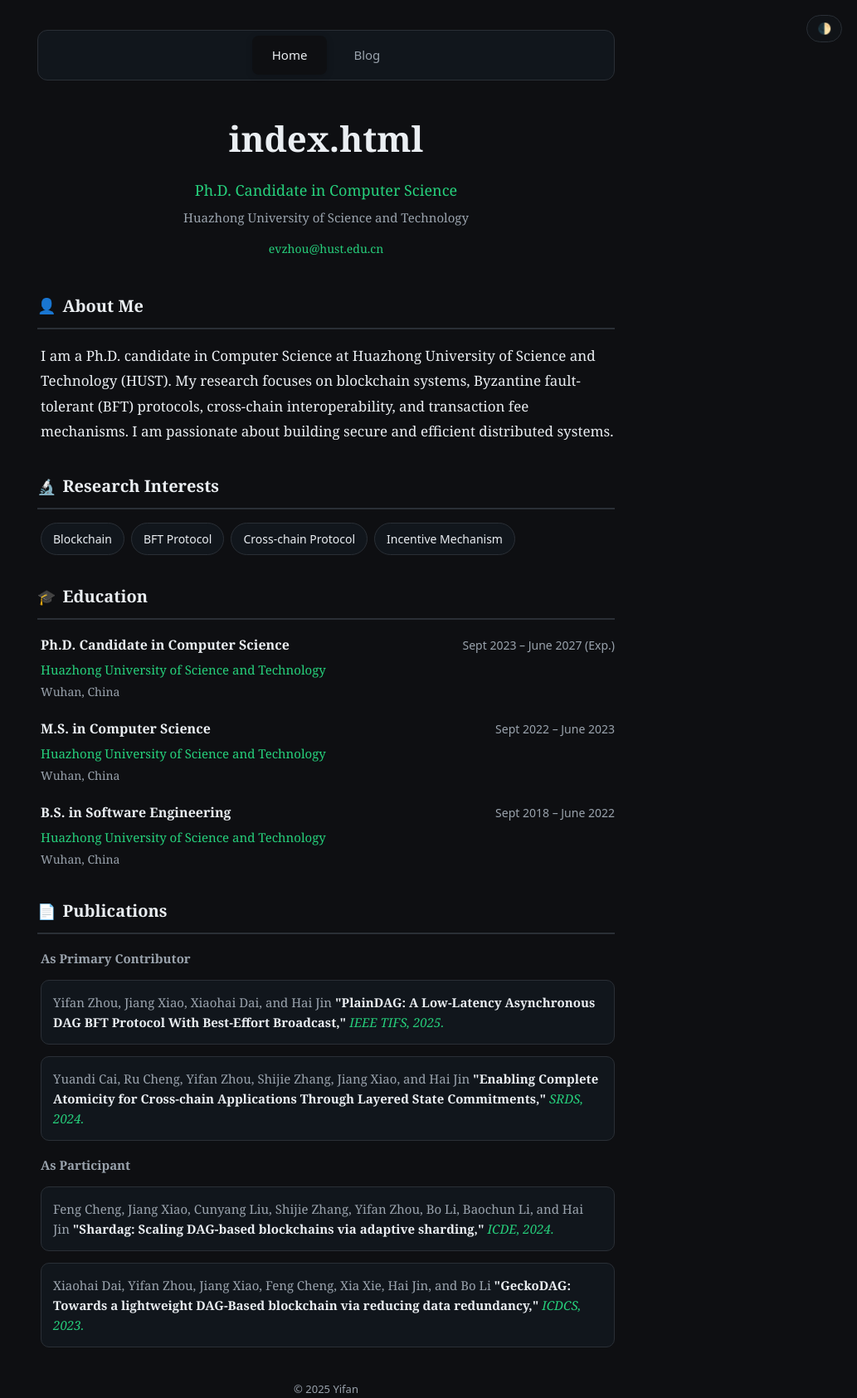
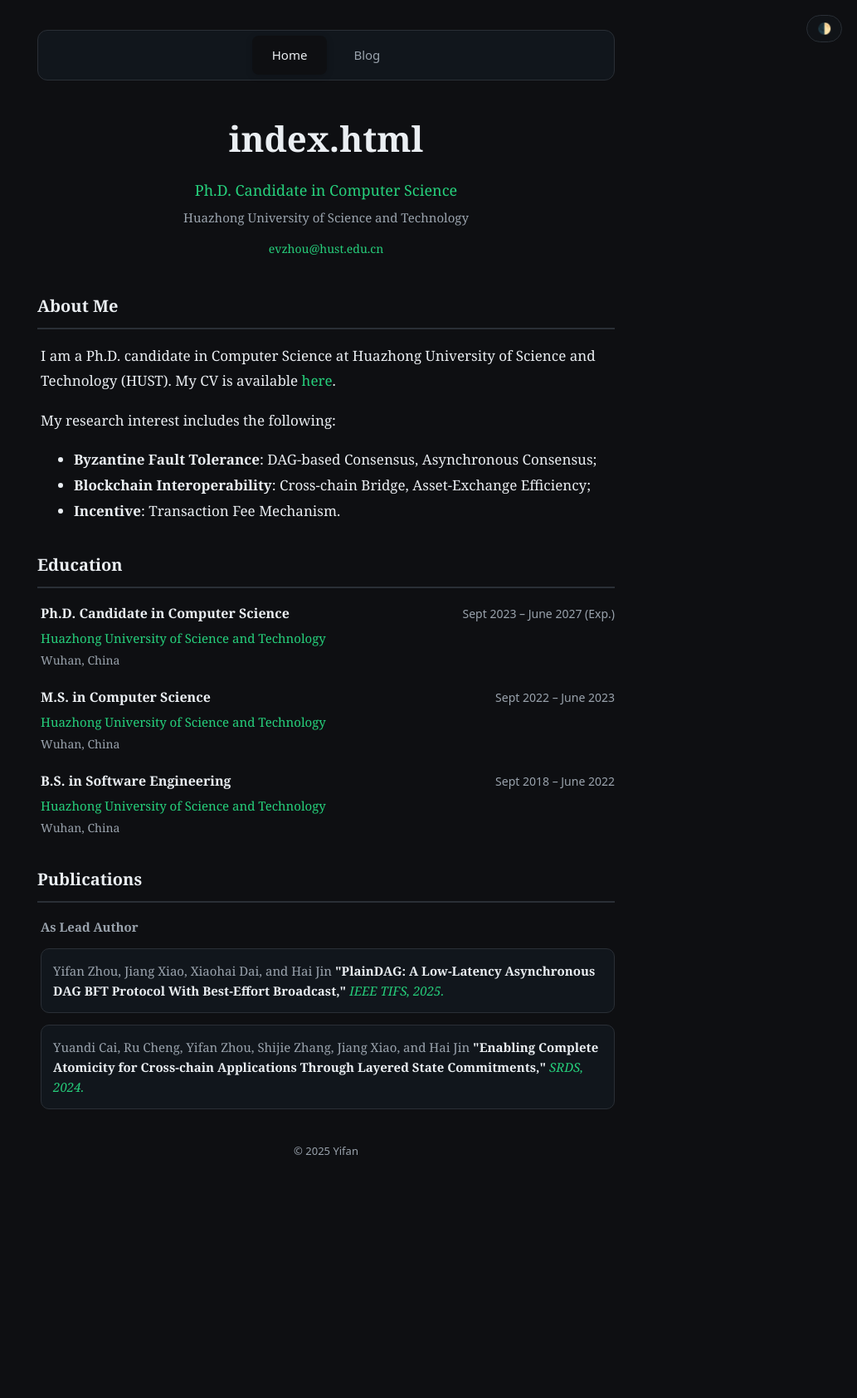
Before and after one commit to Satanic-Z/Satanic-Z.github.io, a Jekyll site: the page built from index.html, in a window 1280 px wide. Shown: the whole page at 83% size, without its empty margins (247-1280 px from the left). Built offline with Jekyll 4.4.1, drawn with Linux system fonts in a browser that asks for light colours; after the commit the page ends 1398 px from its top, so only the background shows below that.

Commit message:
add bio page

```diff
--- a/_layouts/about.html
+++ b/_layouts/about.html
@@ -14,25 +14,14 @@ layout: base
   </div>
 
   <div class="section">
-    <h2><span class="icon">👤</span> About Me</h2>
+    <h2>About Me</h2>
     <div class="content">
       {{ page.bio | markdownify }}
     </div>
   </div>
 
   <div class="section">
-    <h2><span class="icon">🔬</span> Research Interests</h2>
-    <div class="content">
-      <div class="tags">
-        {%- for interest in page.interests -%}
-          <span class="tag">{{ interest }}</span>
-        {%- endfor -%}
-      </div>
-    </div>
-  </div>
-
-  <div class="section">
-    <h2><span class="icon">🎓</span> Education</h2>
+    <h2>Education</h2>
     <div class="content">
       {%- for edu in page.education -%}
         <div class="edu-item">
@@ -50,28 +39,12 @@ layout: base
   </div>
 
   <div class="section">
-    <h2><span class="icon">📄</span> Publications</h2>
+    <h2>Publications</h2>
     <div class="content">
       {%- if page.publications.primary -%}
-        <h3 class="pub-category">As Primary Contributor</h3>
+        <h3 class="pub-category">As Lead Author</h3>
         <ul class="pub-list">
           {%- for pub in page.publications.primary -%}
-            <li>
-              <span class="pub-authors">{{ pub.authors }}</span>
-              <span class="pub-title">"{{ pub.title }},"</span>
-              <span class="pub-venue">{{ pub.venue }}, {{ pub.year }}.</span>
-              {%- if pub.link -%}
-                <a href="{{ pub.link }}" class="pub-link" target="_blank">[PDF]</a>
-              {%- endif -%}
-            </li>
-          {%- endfor -%}
-        </ul>
-      {%- endif -%}
-
-      {%- if page.publications.participant -%}
-        <h3 class="pub-category">As Participant</h3>
-        <ul class="pub-list">
-          {%- for pub in page.publications.participant -%}
             <li>
               <span class="pub-authors">{{ pub.authors }}</span>
               <span class="pub-title">"{{ pub.title }},"</span>
--- a/_layouts/base.html
+++ b/_layouts/base.html
@@ -52,9 +52,8 @@
     .about-page .section{margin-bottom:32px}
     .about-page .section h2{
       font-size:20px;font-weight:700;margin:0 0 16px;padding-bottom:8px;
-      border-bottom:2px solid var(--line);display:flex;align-items:center;gap:8px;
+      border-bottom:2px solid var(--line);
     }
-    .about-page .section h2 .icon{font-size:18px}
     .about-page .content{padding-left:4px}
 
     .about-page .tags{display:flex;flex-wrap:wrap;gap:8px}
--- a/index.html
+++ b/index.html
@@ -8,15 +8,12 @@ affiliation: Huazhong University of Science and Technology
 email: evzhou@hust.edu.cn
 
 bio: |
-  I am a Ph.D. candidate in Computer Science at Huazhong University of Science and Technology (HUST).
-  My research focuses on blockchain systems, Byzantine fault-tolerant (BFT) protocols, cross-chain interoperability,
-  and transaction fee mechanisms. I am passionate about building secure and efficient distributed systems.
+  I am a Ph.D. candidate in Computer Science at Huazhong University of Science and Technology (HUST). My CV is available [here]({{ site.baseurl }}/CV-YifanZhou.pdf).
 
-interests:
-  - Blockchain
-  - BFT Protocol
-  - Cross-chain Protocol
-  - Incentive Mechanism
+  My research interest includes the following:
+  - **Byzantine Fault Tolerance**: DAG-based Consensus, Asynchronous Consensus;
+  - **Blockchain Interoperability**: Cross-chain Bridge, Asset-Exchange Efficiency;
+  - **Incentive**: Transaction Fee Mechanism.
 
 education:
   - degree: Ph.D. Candidate in Computer Science
@@ -42,13 +39,4 @@ publications:
       title: "Enabling Complete Atomicity for Cross-chain Applications Through Layered State Commitments"
       venue: "SRDS"
       year: 2024
-  participant:
-    - authors: "Feng Cheng, Jiang Xiao, Cunyang Liu, Shijie Zhang, Yifan Zhou, Bo Li, Baochun Li, and Hai Jin"
-      title: "Shardag: Scaling DAG-based blockchains via adaptive sharding"
-      venue: "ICDE"
-      year: 2024
-    - authors: "Xiaohai Dai, Yifan Zhou, Jiang Xiao, Feng Cheng, Xia Xie, Hai Jin, and Bo Li"
-      title: "GeckoDAG: Towards a lightweight DAG-Based blockchain via reducing data redundancy"
-      venue: "ICDCS"
-      year: 2023
 ---
```
